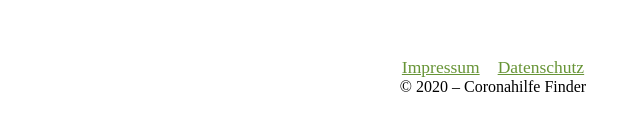
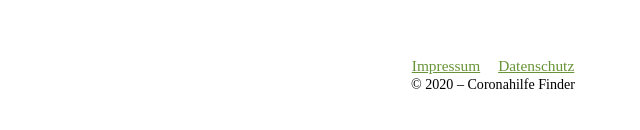
Before and after one commit to roNn23/coronahilfe-finder.de, a Gatsby site: page / in a window 1280 px wide. Shown: the part 226-356 px from the top of the page, 147-787 px from the left. Built offline with nearby package versions, Linux system fonts and the light colour scheme; Gatsby itself is replaced by a stand-in of ours.

Commit message:
changed font

```diff
--- a/src/styles/_variables.scss
+++ b/src/styles/_variables.scss
@@ -164,13 +164,13 @@ $body-color: $black;
 $grid-gutter-width: 45px !default;
 $enable-responsive-font-sizes: true !default;
 
-@import url('https://fonts.googleapis.com/css?family=Baloo+2&display=swap');
-$font-family-sans-serif: 'Baloo 2', 'sans-serif';
+@import url('https://fonts.googleapis.com/css?family=Baloo+2:400|Montserrat:400,700&display=swap');
+$font-family-sans-serif: 'Montserrat', 'sans-serif';
 $headings-font-family: 'Baloo 2', 'sans-serif';
-$headings-font-weight: 700;
+$headings-font-weight: 400;
 $headings-color: map-get($dark-blues, 500);
 
-$font-size-base: 1.25rem !default; // Assumes the browser default, typically `16px`
+$font-size-base: 1.1rem !default; // Assumes the browser default, typically `16px`
 $font-size-lg: $font-size-base * 1.25 !default;
 $font-size-md: $font-size-base * 0.875 !default;
 $font-size-sm: $font-size-base * 0.8 !default;
```
